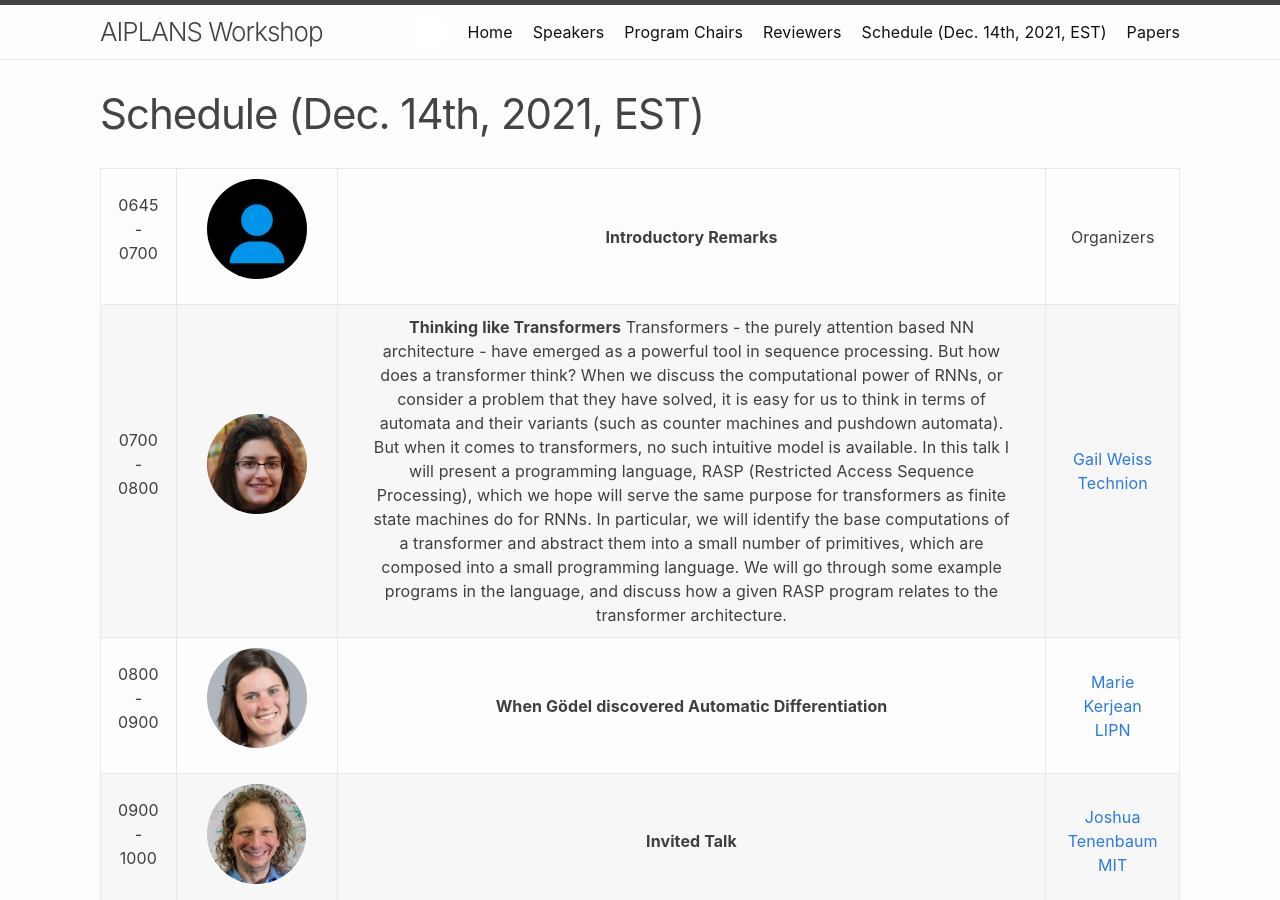
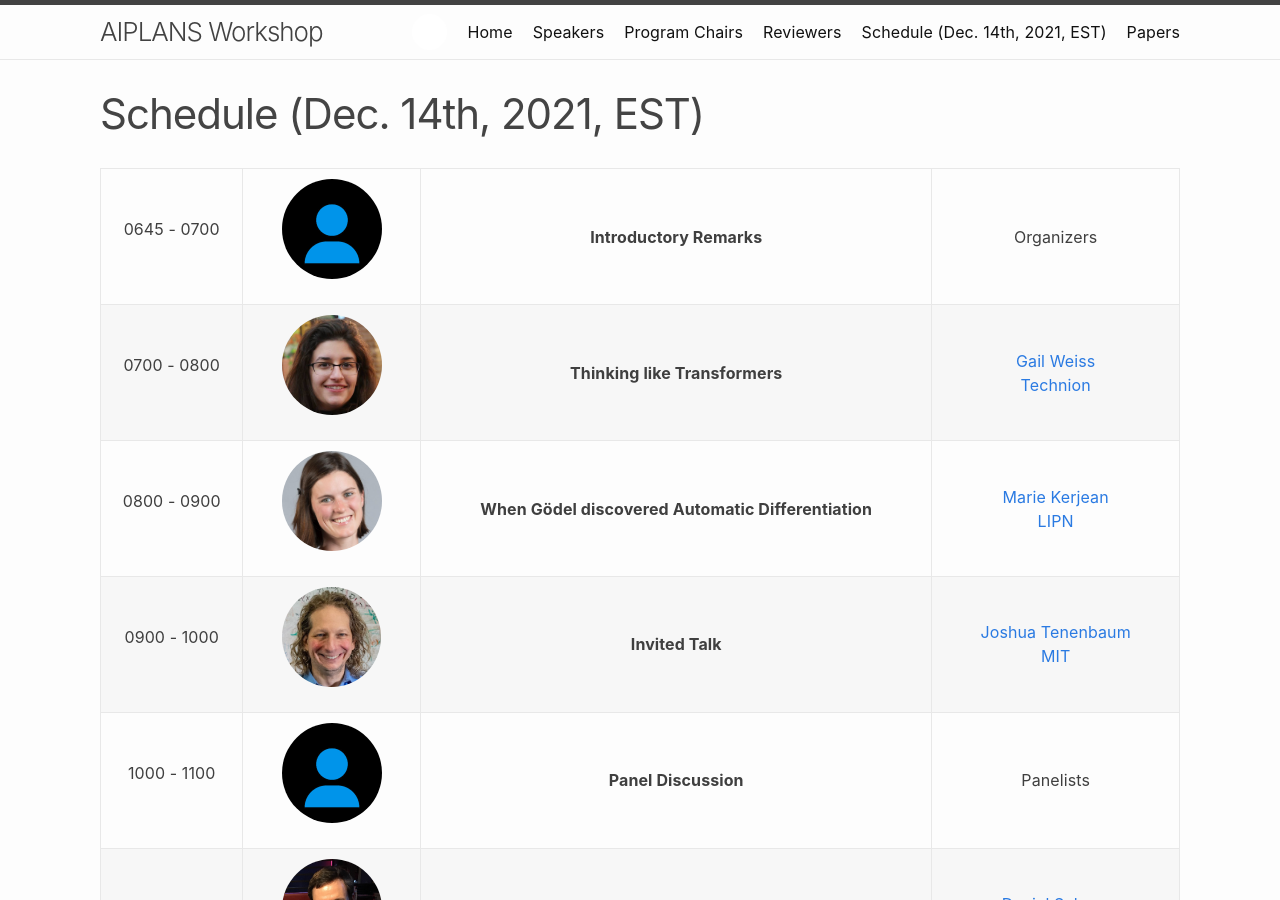
Before and after one commit to aiplans/aiplans.github.io, a Jekyll site: the page built from schedule.md, in a window 1280 px wide and 900 px high. Built offline with Jekyll 4.4.1, drawn with Linux system fonts in a browser that asks for light colours.

Commit message:
let's find somewhere else for the abstracts

```diff
--- a/_config.yml
+++ b/_config.yml
@@ -61,8 +61,8 @@ last_updated: true
 # Define collections (speakers, organizers, papers)
 # To turn off any of these collections, just set "output" to "false"
 collections:
-  speakers:
-    output: true
+#  speakers:
+#    output: true
   organizers:
     sort_by: sequence_id
     output: true
--- a/_layouts/schedule.html
+++ b/_layouts/schedule.html
@@ -31,9 +31,6 @@ layout: default
 		        <td align="center">
 		        	<div class="col-xs-12">
 			        	<b>{{ scheduleitem.title }}</b>
-						{% if scheduleitem.abstract %}
-							  {{ scheduleitem.abstract }}
-						{% endif %}
 					</div>
 		        </td>
 		        <td>
```
Also changed, not shown: _schedule/talk_01_gail.md (+0 -1 lines).
